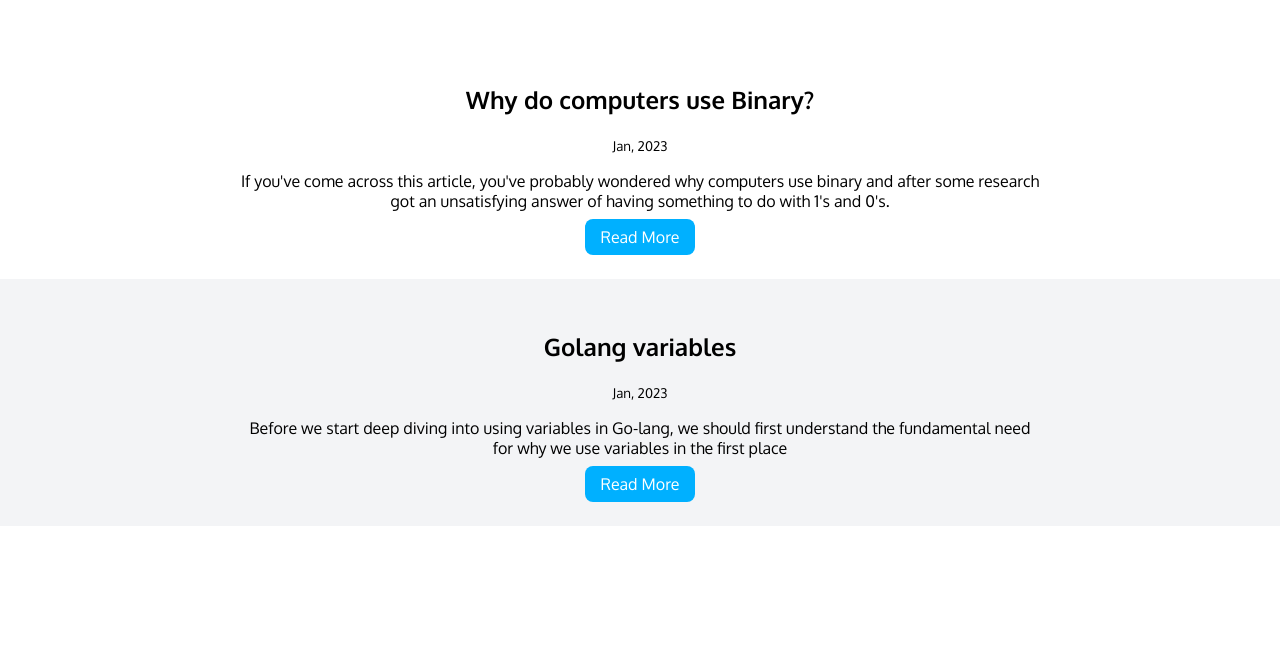
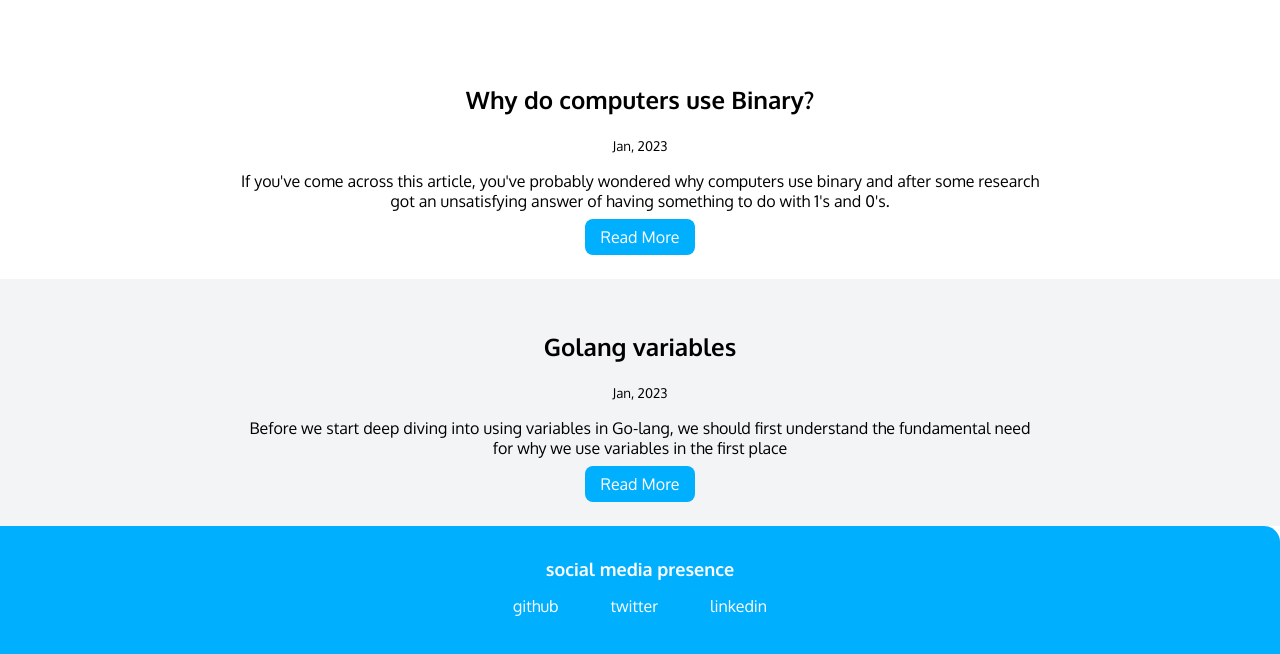
Before and after one commit to abhikrni/level-zero-portfolio, a plain HTML site: page blogs.html in a window 1280 px wide. Shown: the part 284-938 px from the top of the page. Before the commit the page ends 810 px from the top, so only its background shows below. Drawn offline with Linux system fonts and the light colour scheme.

Commit message:
add: footer to blog and projects pages

```diff
--- a/blogs.html
+++ b/blogs.html
@@ -43,6 +43,27 @@
                 <a class="link link-primary" href="https://medium.com/p/48d4b1640867" target="_blank">Read More</a>
             </div>
         </section>
+    <footer class="footer">
+        <div class="footer-header">social media presence</div>
+        <ul class="social-links list-non-bullet">
+            <li class="list-item-inline">
+                <a class="link" href="https://github.com/abhikrni" target="_blank">
+                    github
+                </a>
+            </li>
+            <li class="list-item-inline">
+                <a class="link" href="https://twitter.com/abhikrni" target="_blank">
+                    twitter
+                </a>
+            </li>
+            <li class="list-item-inline">
+                <a class="link" href="https://linkedin.com/in/abhishek-kulkarni-402875124" target="_blank">
+                    linkedin
+                </a>
+            </li>
+
+        </ul>
+    </footer>
 
 </body>
 
```
Also changed, not shown: projects.html (+20 -0 lines).
